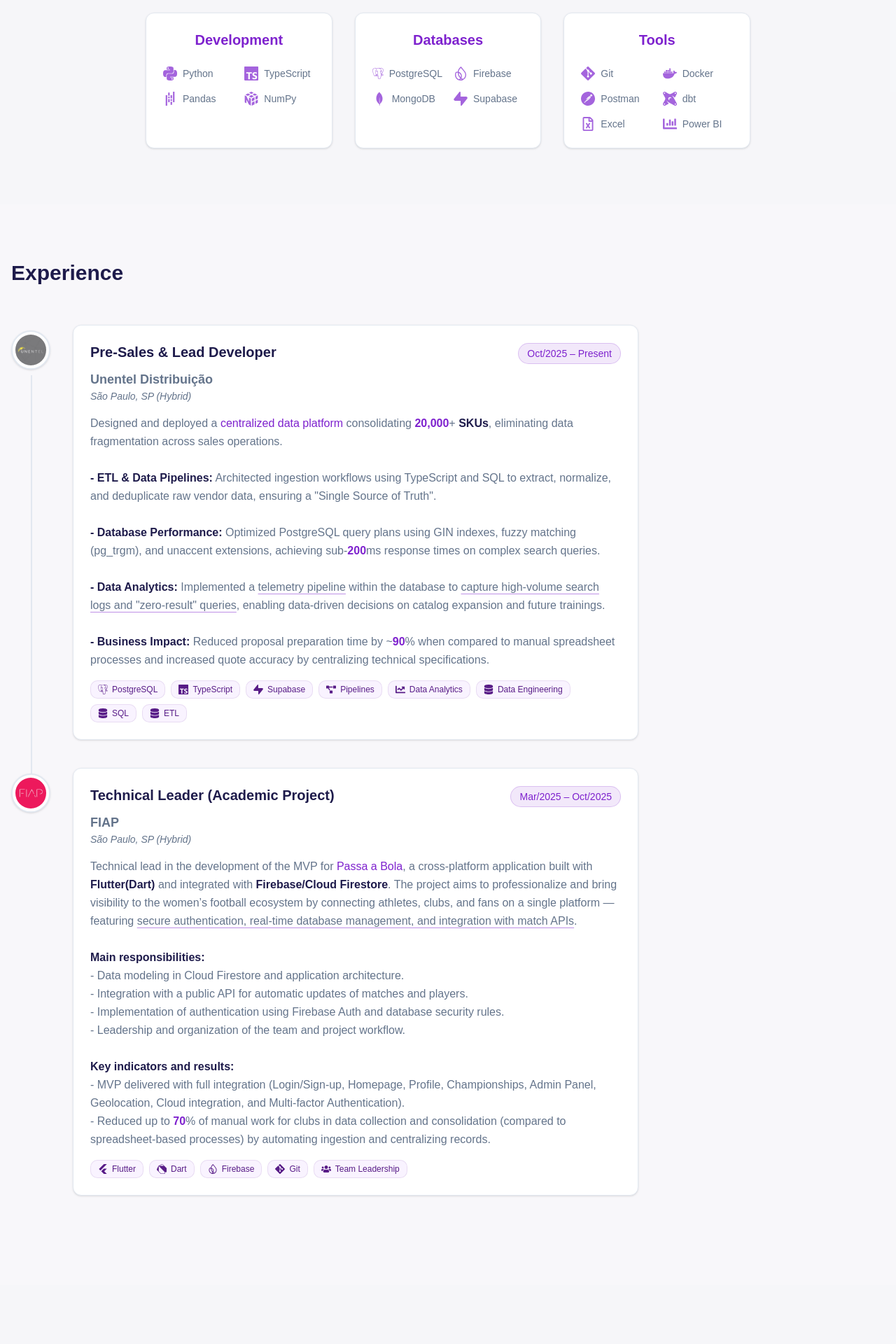
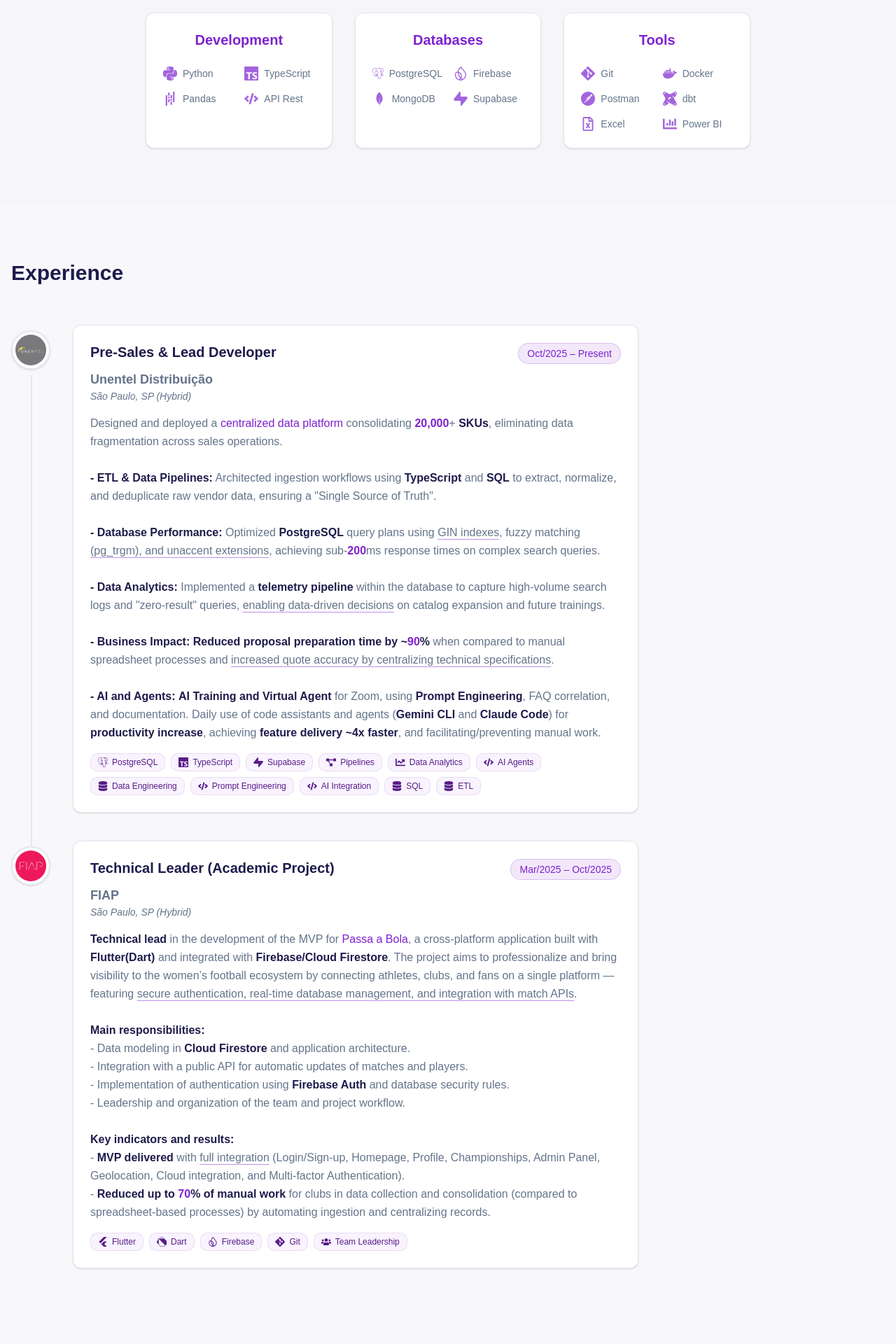
Before and after one commit to Caioncaminha/portfolio, a Next.js app: page / in a window 1280 px wide. Shown: the part 1140-3060 px from the top of the page at 70% size. Built offline with nearby package versions, Linux system fonts and the light colour scheme.

Commit message:
docs: sync pt translation with en changes in dictionaries

```diff
--- a/src/data/dictionaries.ts
+++ b/src/data/dictionaries.ts
@@ -27,7 +27,7 @@ export const dictionaries = {
             { name: "Python", url: "https://www.python.org/" },
             { name: "TypeScript", url: "https://www.typescriptlang.org/" },
             { name: "Pandas", url: "https://pandas.pydata.org/" },
-            { name: "NumPy", url: "https://numpy.org/" },
+            { name: "API Rest" },
           ],
         },
         {
@@ -69,20 +69,26 @@ export const dictionaries = {
           url: "https://unentel.com.br/",
           description: `Designed and deployed a [centralized data platform](/projects/unentel-catalog) consolidating [[20,000]]+ **SKUs**, eliminating data fragmentation across sales operations.
 
-**- ETL & Data Pipelines:** Architected ingestion workflows using TypeScript and SQL to extract, normalize, and deduplicate raw vendor data, ensuring a "Single Source of Truth".
+**- ETL & Data Pipelines:** Architected ingestion workflows using **TypeScript** and **SQL** to extract, normalize, and deduplicate raw vendor data, ensuring a "Single Source of Truth".
 
-**- Database Performance:** Optimized PostgreSQL query plans using GIN indexes, fuzzy matching (pg_trgm), and unaccent extensions, achieving sub-[[200]]ms response times on complex search queries.
+**- Database Performance:** Optimized **PostgreSQL** query plans using __GIN indexes__, fuzzy matching __(pg_trgm), and unaccent extensions__, achieving sub-[[200]]ms response times on complex search queries.
 
-**- Data Analytics:** Implemented a __telemetry pipeline__ within the database to __capture high-volume search logs and "zero-result" queries__, enabling data-driven decisions on catalog expansion and future trainings.
+**- Data Analytics:** Implemented a **telemetry pipeline** within the database to capture high-volume search logs and "zero-result" queries, __enabling data-driven decisions__ on catalog expansion and future trainings.
 
-**- Business Impact:** Reduced proposal preparation time by ~[[90]]% when compared to manual spreadsheet processes and increased quote accuracy by centralizing technical specifications.`,
+**- Business Impact:** **Reduced proposal preparation time by ~**[[90]]**%** when compared to manual spreadsheet processes and __increased quote accuracy by centralizing technical specifications__.
+
+**- AI and Agents:** **AI Training and Virtual Agent** for Zoom, using **Prompt Engineering**, FAQ correlation, and documentation. Daily use of code assistants and agents (**Gemini CLI** and **Claude Code**) for **productivity increase**, achieving **feature delivery ~4x faster**, and facilitating/preventing manual work.`,
+
           skills: [
             "PostgreSQL",
             "TypeScript",
             "Supabase",
             "Pipelines",
             "Data Analytics",
+            "AI Agents",
             "Data Engineering",
+            "Prompt Engineering",
+            "AI Integration",
             "SQL",
             "ETL",
           ],
@@ -94,17 +100,17 @@ export const dictionaries = {
           period: "Mar/2025 – Oct/2025",
           location: "São Paulo, SP (Hybrid)",
           url: "https://www.fiap.com.br/",
-          description: `Technical lead in the development of the MVP for [Passa a Bola](/projects/passa-a-bola), a cross-platform application built with **Flutter(Dart)** and integrated with **Firebase/Cloud Firestore**. The project aims to professionalize and bring visibility to the women’s football ecosystem by connecting athletes, clubs, and fans on a single platform — featuring __secure authentication, real-time database management, and integration with match APIs__.
+          description: `**Technical lead** in the development of the MVP for [Passa a Bola](/projects/passa-a-bola), a cross-platform application built with **Flutter(Dart)** and integrated with **Firebase/Cloud Firestore**. The project aims to professionalize and bring visibility to the women’s football ecosystem by connecting athletes, clubs, and fans on a single platform — featuring __secure authentication, real-time database management, and integration with match APIs__.
 
 **Main responsibilities:**
-- Data modeling in Cloud Firestore and application architecture.
+- Data modeling in **Cloud Firestore** and application architecture.
 - Integration with a public API for automatic updates of matches and players.
-- Implementation of authentication using Firebase Auth and database security rules.
+- Implementation of authentication using **Firebase Auth** and database security rules.
 - Leadership and organization of the team and project workflow.
 
 **Key indicators and results:**
-- MVP delivered with full integration (Login/Sign-up, Homepage, Profile, Championships, Admin Panel, Geolocation, Cloud integration, and Multi-factor Authentication).
-- Reduced up to [[70]]% of manual work for clubs in data collection and consolidation (compared to spreadsheet-based processes) by automating ingestion and centralizing records.`,
+- **MVP delivered** with __full integration__ (Login/Sign-up, Homepage, Profile, Championships, Admin Panel, Geolocation, Cloud integration, and Multi-factor Authentication).
+- **Reduced up to **[[70]]**% of manual work** for clubs in data collection and consolidation (compared to spreadsheet-based processes) by automating ingestion and centralizing records.`,
           skills: ["Flutter", "Dart", "Firebase", "Git", "Team Leadership"],
           logo: "/images/experience/fiap_logo.png",
         },
@@ -122,9 +128,9 @@ export const dictionaries = {
             "Data platform consolidating 20,000+ SKUs, eliminating data fragmentation for the sales and pre-sales teams.",
           fullDescription: [
             "At __Unentel Distribuição__, data fragmentation across various vendor spreadsheets was a major bottleneck for the sales and pre-sales teams. This project aimed to centralize over **20,000 SKUs** into a single, reliable source of truth.",
-            "I designed and implemented a __robust data pipeline using TypeScript and SQL to extract, normalize, and deduplicate data__. The backend relies on a highly optimized PostgreSQL database, utilizing GIN indexes and fuzzy matching extensions to ensure search queries return results in **under 200ms**.",
-            "Beyond performance, **data governance and analysis** was a key focus. I implemented __Row Level Security (RLS)__ to ensure sensitive pricing information was only accessible to authorized personnel.",
-            "Additionally, I built a **telemetry pipeline** to capture high-volume search logs and zero-result queries, enabling data-driven decisions on catalog expansion and future trainings.",
+            "I designed and implemented a __robust data pipeline__ using **TypeScript** and **SQL** to extract, normalize, and deduplicate data. The backend relies on a highly optimized **PostgreSQL** database, utilizing __GIN indexes and fuzzy matching extensions__ to ensure search queries return results in **under 200ms**.",
+            "Beyond performance, **data governance and analysis** was a key focus. I implemented __Row Level Security (RLS)__ to ensure sensitive information was only accessible to authorized personnel, in conjunction, used __pg_cron__ to automate scheduled tasks __(Vaccum/Clean)__.",
+            "Additionally, I built a **telemetry pipeline** to capture high-volume search logs and zero-result queries, **enabling data-driven decisions** on catalog expansion and future trainings.",
           ],
           features: [
             "Consolidated 20,000+ SKUs.",
@@ -271,7 +277,7 @@ export const dictionaries = {
             { name: "Python", url: "https://www.python.org/" },
             { name: "TypeScript", url: "https://www.typescriptlang.org/" },
             { name: "Pandas", url: "https://pandas.pydata.org/" },
-            { name: "NumPy", url: "https://numpy.org/" },
+            { name: "API Rest" },
           ],
         },
         {
@@ -319,14 +325,19 @@ export const dictionaries = {
 
 **- Análise de Dados:** Implementei um __pipeline de telemetria__ dentro do banco de dados para __capturar logs de pesquisa de alto volume e consultas "sem resultado"__, permitindo decisões baseadas em dados sobre expansão de catálogo e treinamentos futuros.
 
-**- Impacto nos Negócios:** Reduzi o tempo de preparação de propostas em cerca de ~[[90]]% quando comparado a processos manuais de planilhas e aumentei a precisão das cotações centralizando especificações técnicas.`,
+**- Impacto nos Negócios:** Reduzi o tempo de preparação de propostas em cerca de ~[[90]]% quando comparado a processos manuais de planilhas e aumentei a precisão das cotações centralizando especificações técnicas.
+
+**- IA e Agentes:** **Treinamento de IA e Agente Virtual** para Zoom, usando **Engenharia de Prompt**, correlação de FAQ e documentação. Uso diário de assistentes de código e agentes (**Gemini CLI** e **Claude Code**) para **aumento de produtividade**, alcançando **entrega de recursos ~4x mais rápida**, e facilitando/prevenindo trabalho manual.`,
           skills: [
             "PostgreSQL",
             "TypeScript",
             "Supabase",
             "Pipelines",
-            "Data Analytics",
+            "Análise de Dados",
+            "Agentes de IA",
             "Engenharia de Dados",
+            "Engenharia de Prompt",
+            "Integração de IA",
             "SQL",
             "ETL",
           ],
@@ -366,8 +377,8 @@ export const dictionaries = {
             "Plataforma de dados consolidando mais de 20,000 SKUs, eliminando a fragmentação de dados para as equipes de vendas e pré-vendas.",
           fullDescription: [
             "Na __Unentel Distribuição__, a fragmentação de dados entre várias planilhas de fornecedores era um grande gargalo para as equipes de vendas e pré-vendas. Este projeto visava centralizar mais de **20,000 SKUs** em uma única fonte de verdade confiável.",
-            "Projetei e implementei um __pipeline de dados robusto usando TypeScript e SQL para extrair, normalizar e desduplicar dados__. O backend baseia-se em um banco de dados PostgreSQL altamente otimizado, utilizando índices GIN e extensões de correspondência difusa para garantir que as consultas de pesquisa retornem resultados em **menos de 200ms**.",
-            "Além do desempenho, **governança e análise de dados** foi um foco principal. Implementei __Row Level Security (RLS)__ para garantir que informações confidenciais de preços fossem acessíveis apenas a pessoal autorizado.",
+            "Projetei e implementei um __pipeline de dados robusto__ usando **TypeScript** e **SQL** para extrair, normalizar e desduplicar dados. O backend baseia-se em um banco de dados **PostgreSQL** altamente otimizado, utilizando __índices GIN e extensões de correspondência difusa__ para garantir que as consultas de pesquisa retornem resultados em **menos de 200ms**.",
+            "Além do desempenho, **governança e análise de dados** foi um foco principal. Implementei __Row Level Security (RLS)__ para garantir que informações confidenciais de preços fossem acessíveis apenas a pessoal autorizado, em conjunto, utilizei __pg_cron__ para automatizar tarefas agendadas __(Vaccum/Clean)__.",
             "Adicionalmente, construí um **pipeline de telemetria** para capturar logs de pesquisa de alto volume e consultas sem resultados, permitindo decisões baseadas em dados sobre expansão de catálogo e treinamentos futuros.",
           ],
           features: [
```
